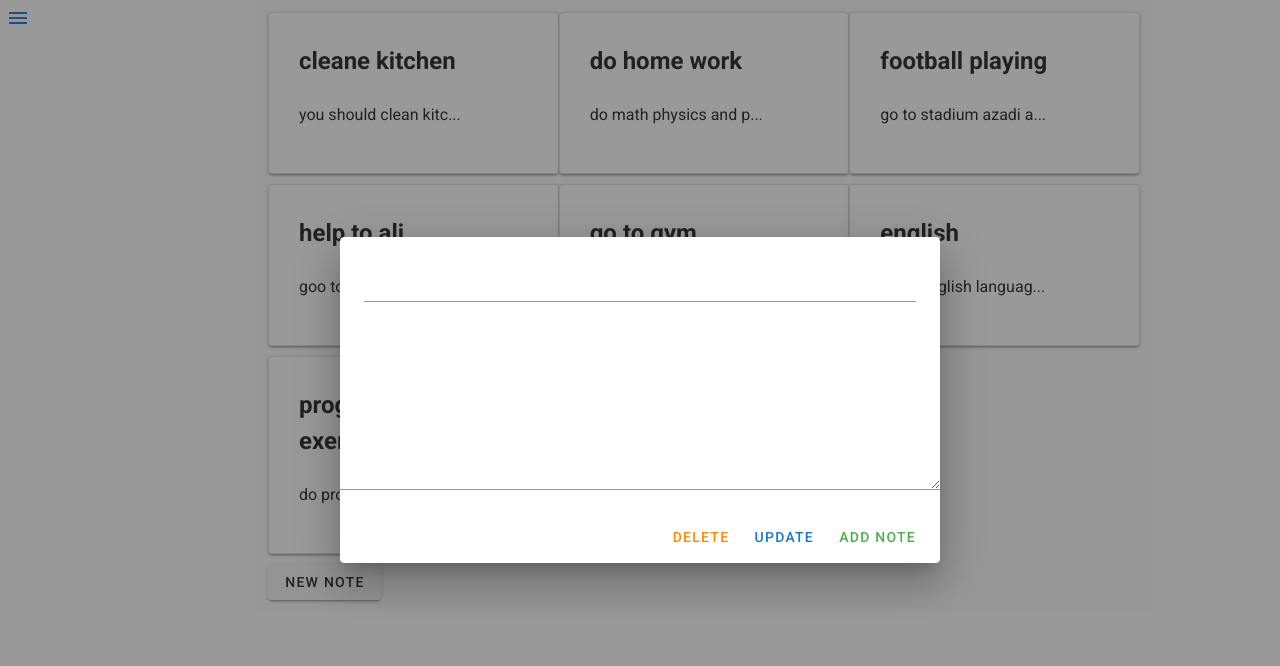
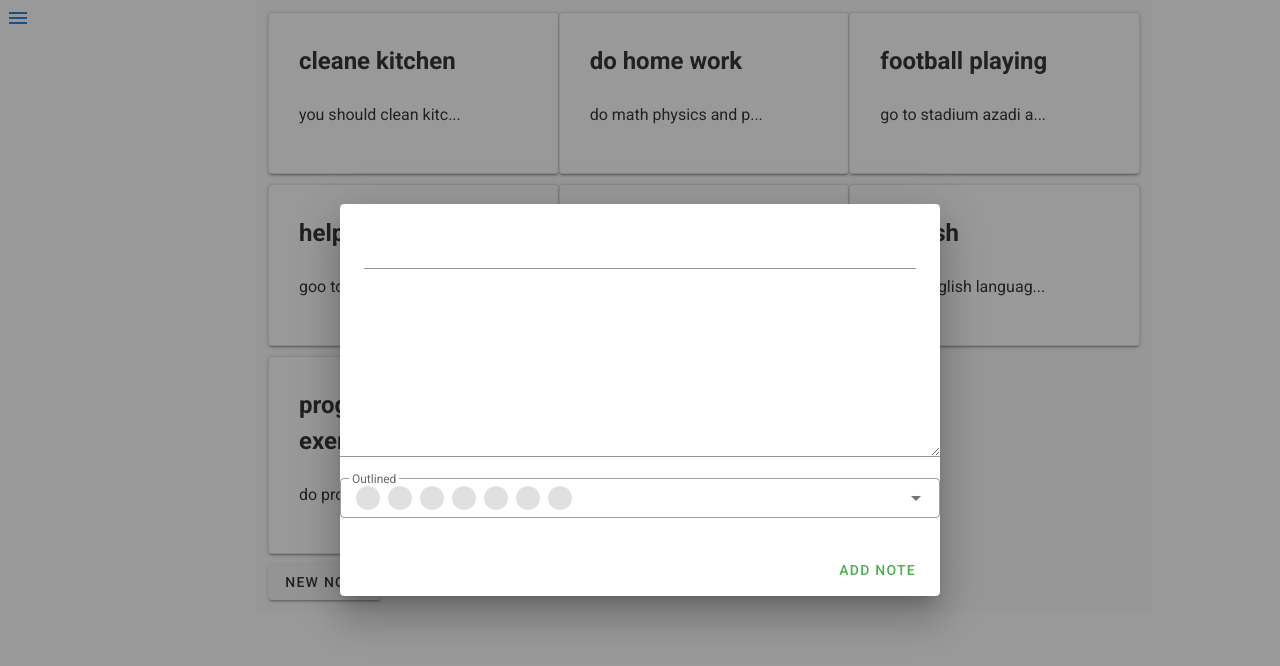
Before and after one commit to afrasiabi1374/notes, a Nuxt app: page / in a window 1280 px wide. Both pictures are taken after a click on the button "NEW NOTE". Shown: the top 666 px of the page. Built offline with nearby package versions, Linux system fonts and the light colour scheme.

Commit message:
second commit for auto complete tags

```diff
--- a/components/todoNotes/NoteForm.vue
+++ b/components/todoNotes/NoteForm.vue
@@ -5,11 +5,21 @@
          <v-text-field v-model="formData.title" />
       </v-card-title>
       <v-textarea   v-model="formData.text" />
+                <v-autocomplete
+                  v-model="tags"
+                  :items="tags"
+                  outlined
+                  dense
+                  chips
+                  small-chips
+                  label="Outlined"
+                  multiple
+               ></v-autocomplete>
       <v-card-actions>
         <v-spacer></v-spacer>
-        <v-btn color="warning" text @click="deleteNote()">delete</v-btn>
-        <v-btn color="primary" text @click="editNote()">update</v-btn>
-        <v-btn color="success" text @click="addNote()">add note</v-btn>
+        <v-btn v-if=" (value.title || value.text )  !=='' "   color="warning" text @click="deleteNote()">delete</v-btn>
+        <v-btn v-if=" (value.title || value.text )  !=='' "   color="primary" text @click="editNote()">update</v-btn>
+        <v-btn v-if=" (value.title || value.text )  ==='' "   color="success" text @click="addNote()">add note</v-btn>
       </v-card-actions>
     </v-card>
   </v-dialog>
@@ -20,6 +30,10 @@
 
     data(){
       return {
+        items: ['foo', 'bar', 'fizz', 'buzz'],
+        values: ['foo', 'bar'],
+        tags:this.$store.state.helloWorld.tags,
+
         formData:{
           title: '',
           text: '',
@@ -31,6 +45,7 @@
   watch:{
     value(){
       this.formData = this.value? JSON.parse(JSON.stringify(this.value)): {title: '', text: ''}
+      console.log(this.value);
     }
   },
   methods:{
--- a/store/helloWorld.js
+++ b/store/helloWorld.js
@@ -11,11 +11,11 @@ export const  state = () =>({
    tags:[
        {id:1,name:"never giv up."},
        {id:2,name:"Just do it"},
-       {id:3,name:"Change the world by being yourself."},
-       {id:4,name:"Everything you can imagine is real."},
-       {id:5,name:"Never regret anything that made you smile."},
-       {id:6,name:"Die with memories, not dreams."},
-       {id:7,name:"Aspire to inspire before we expire."},
+       {id:3,name:"strong"},
+       {id:4,name:" imagine"},
+       {id:5,name:"important!"},
+       {id:6,name:"dreams."},
+       {id:7,name:"happy"},
    ]
 
 })
```
